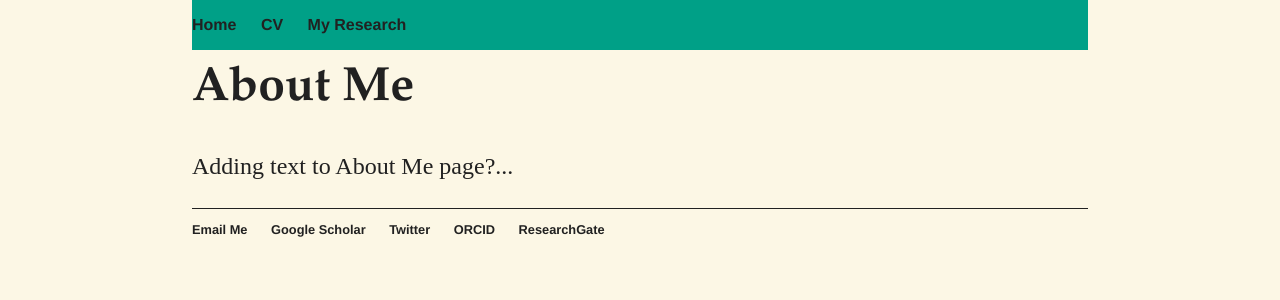
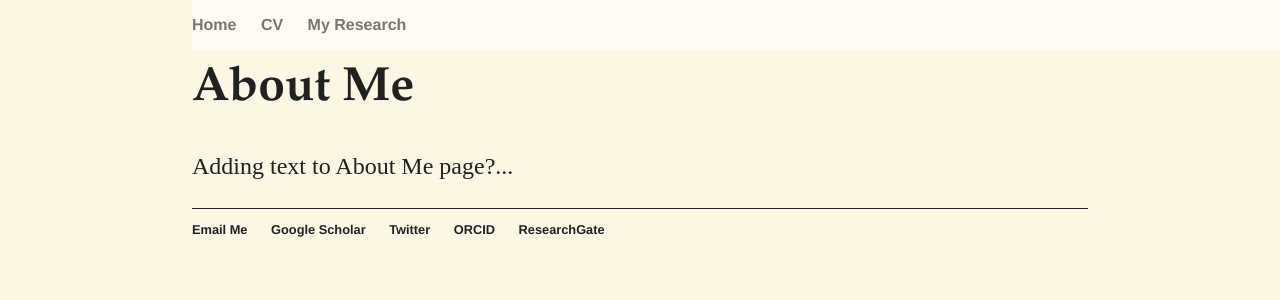
Before and after one commit to alyssa-stansfield/alyssa-stansfield.github.io, a Jekyll site: the page built from about/index.html, in a window 1280 px wide. Shown: the top 300 px of the page. Built offline with Jekyll 4.4.1, drawn with Linux system fonts in a browser that asks for light colours.

Commit message:
Making background of nav bar a white box

```diff
--- a/css/main.css
+++ b/css/main.css
@@ -15,8 +15,9 @@ nav ul, footer ul {
     position: fixed;
     top: 0;
     z-index: 9999;
-    width: 70%;
-    background-color: #00a087;
+    width: 100%;
+    background-color: #FFFFFF;
+    opacity: 0.6;
 }
 
 nav ul li, footer ul li {
```
